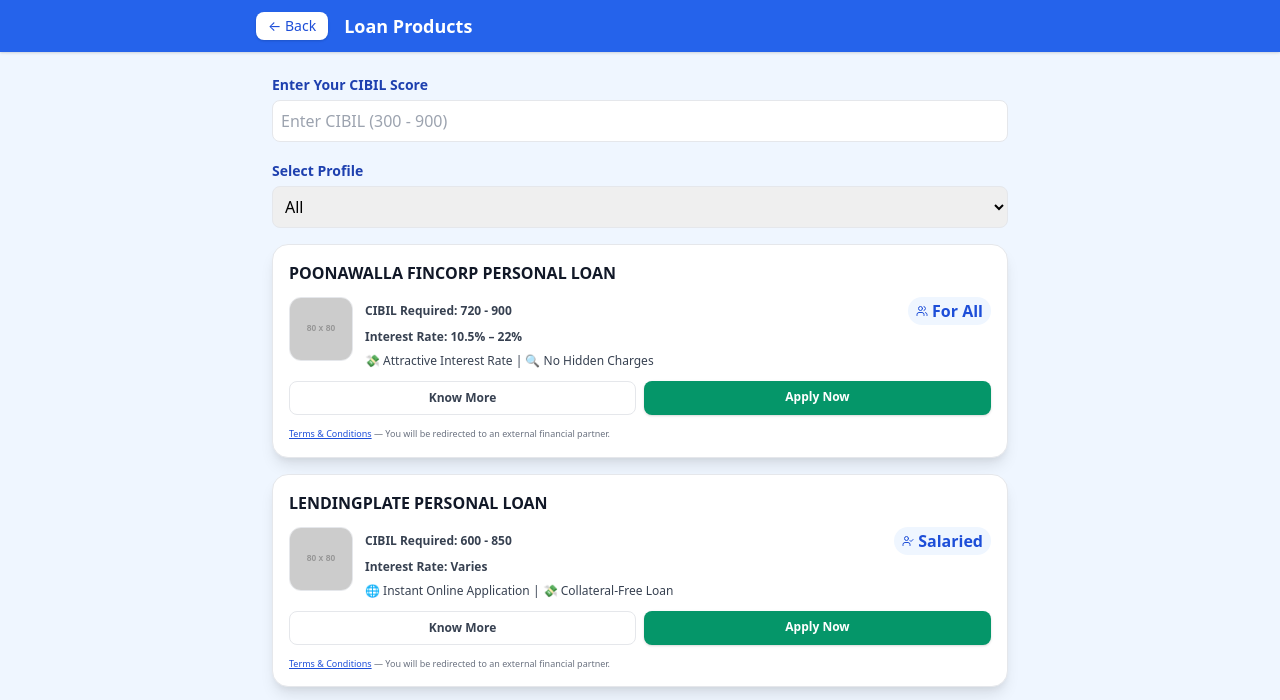
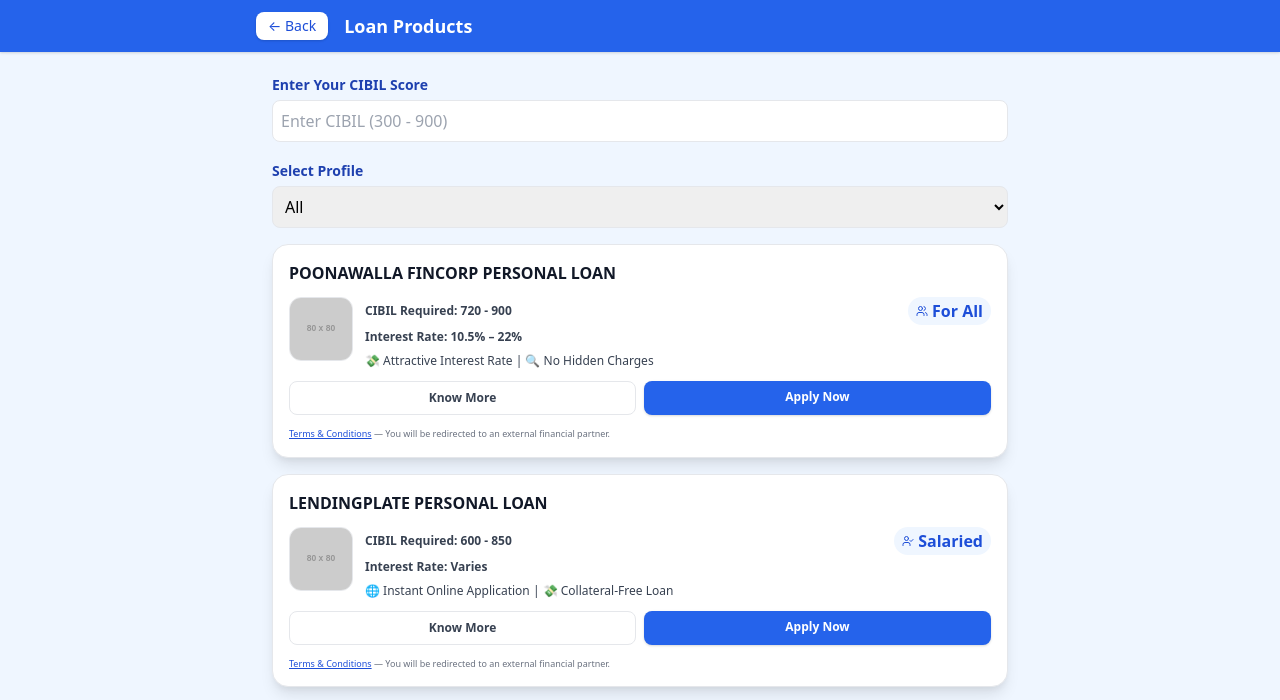
Before and after one commit to whorajjoshi/Loan, a plain HTML site: page 2.html in a window 1280 px wide. Shown: the top 700 px of the page. Drawn offline with nearby package versions, Linux system fonts and the light colour scheme; placeholder pictures from the web are drawn by us.

Commit message:
Update 2.html

```diff
--- a/2.html
+++ b/2.html
@@ -323,7 +323,7 @@
 
         <div class="grid grid-cols-2 gap-2 mt-3">
             <button onclick="openPopup(this.closest('.product-card'))" class="w-full text-center px-3 py-2 border rounded-lg text-xs font-semibold text-gray-700 hover:bg-gray-200">Know More</button>
-            <a href="${data.apply}" target="_blank" class="w-full text-center px-3 py-2 bg-green-600 text-white rounded-lg text-xs shadow font-semibold hover:bg-green-700">Apply Now</a>
+            <a href="${data.apply}" target="_blank" class="w-full text-center px-3 py-2 bg-blue-600 text-white rounded-lg text-xs shadow font-semibold hover:bg-green-700">Apply Now</a>
         </div>
 
         <p class="text-gray-500 mt-3 text-left" style="font-size:9px;">
```
